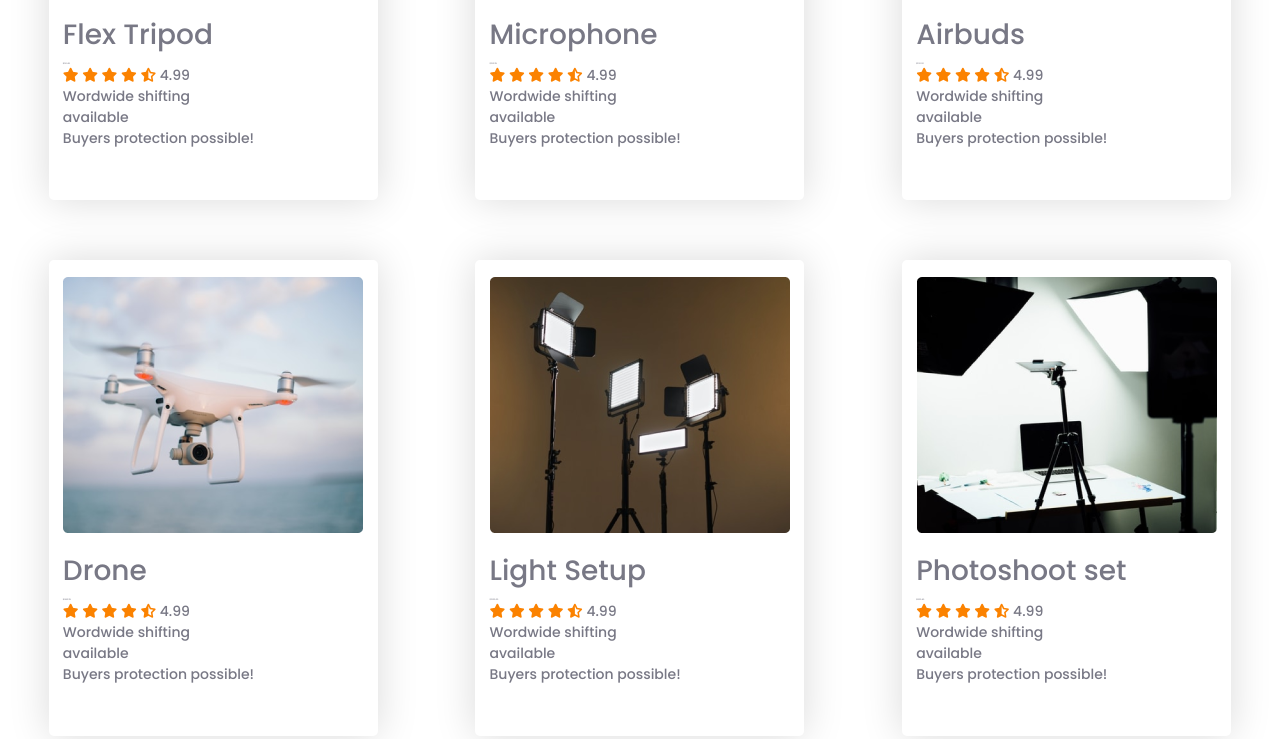
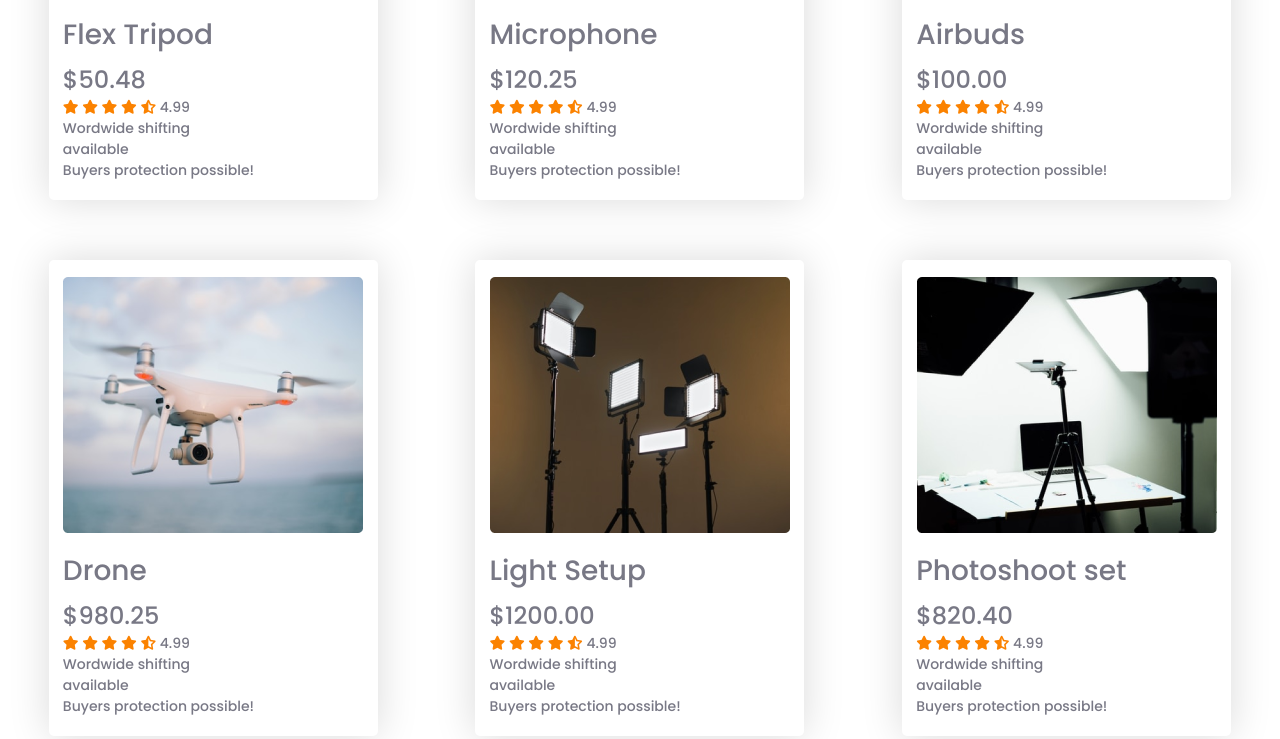
Before and after one commit to mr7aali/INFLUENCER-GEAR-MAIN, a plain HTML site: page index.html in a window 1280 px wide. Shown: the part 1302-2041 px from the top of the page. Drawn offline with nearby package versions, Linux system fonts and the light colour scheme.

Commit message:
error solve

```diff
--- a/style.css
+++ b/style.css
@@ -156,7 +156,7 @@ hr{
     margin: 0 auto 6px 14px;
 }
 .goods .details h3{
-    font-size: 2px;
+    font-size: 24px;
     font-weight: 300;
     margin: 0 auto auto 14px;
 }
```
